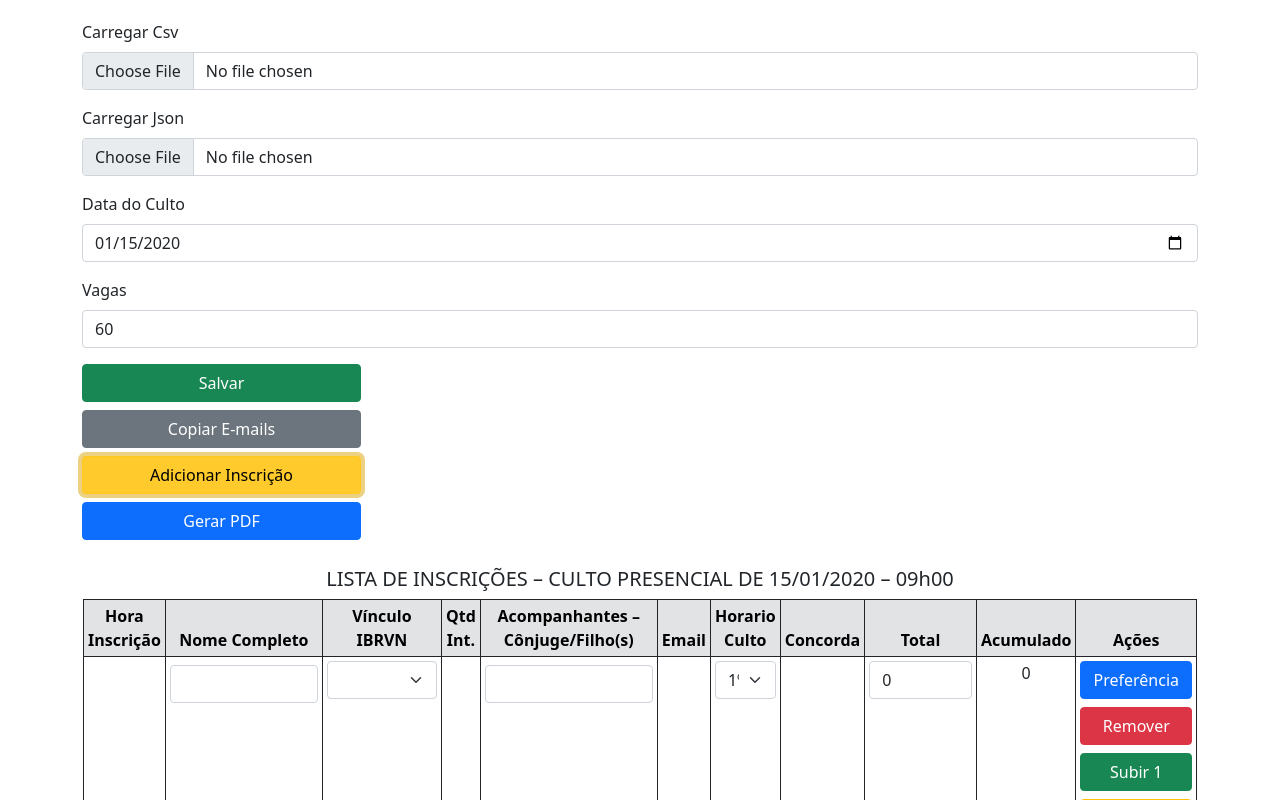
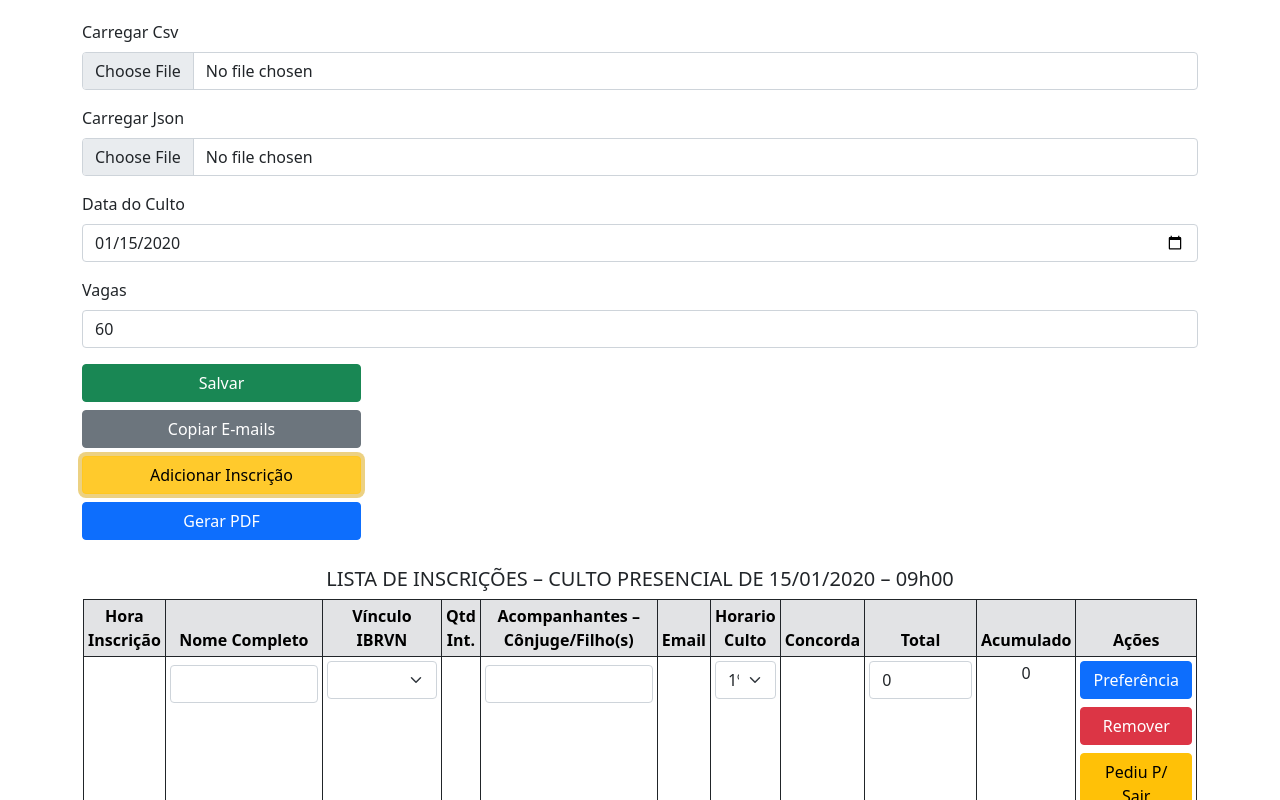
Before and after one commit to filiperoberto/incricoes-culto, a Vue app: page / in a window 1280 px wide. Both pictures are taken after typing "2020-01-15" into the empty fields and a click on the button "Adicionar Inscrição". Shown: the top 800 px of the page. Built offline with nearby package versions, Linux system fonts and the light colour scheme.

Commit message:
Botão pediur para sair

```diff
--- a/src/components/TabelaInscricoes.vue
+++ b/src/components/TabelaInscricoes.vue
@@ -26,6 +26,7 @@
         v-for="(inscricao, index) in inscricoes"
         :class="{
           'preferencia': inscricao.preferencia,
+          'sair': inscricao.sair,
           'table-danger print-hide': inscricao.remover,
         }"
         :key="`inscricao-${index}`"
@@ -79,6 +80,12 @@
             @click="inscricao.remover = !inscricao.remover"
           >
             Remover
+          </button>
+          <button
+            class="btn btn-warning btn-block col-12 mt-2"
+            @click="inscricao.sair = !inscricao.sair"
+          >
+            Pediu P/ Sair
           </button>
           <button
             class="btn btn-success btn-block col-12 mt-2"
@@ -136,6 +143,10 @@ export default {
 
 @media screen {
 
+  .sair {
+    background-color: rgb(187, 211, 81);
+  }
+
   .preferencia {
     background-color: rgb(110, 196, 110);
   }
```
